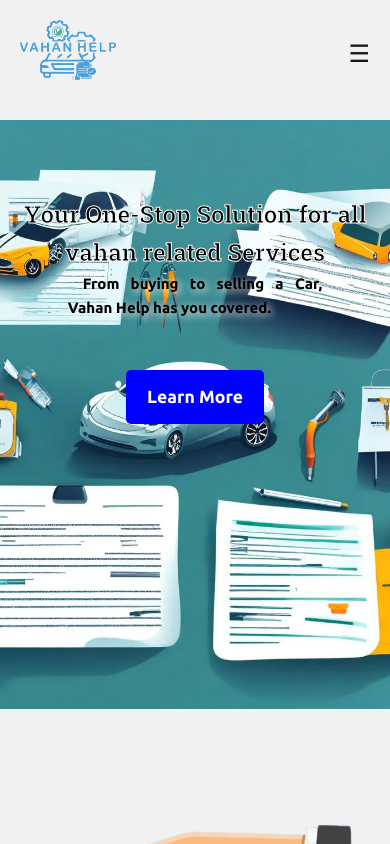
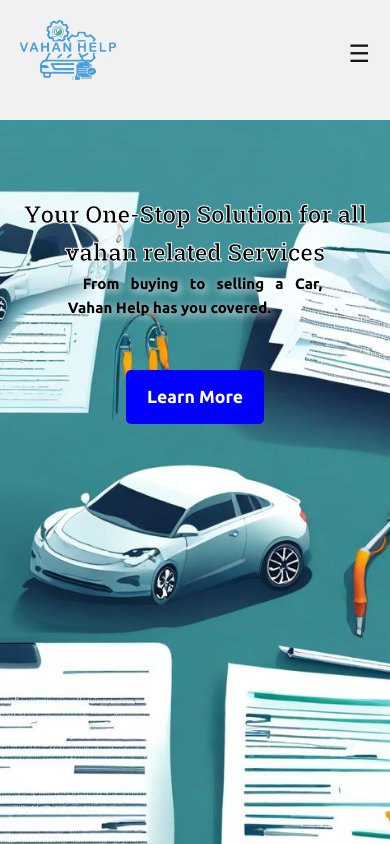
Before and after one commit to vahan-help/vahanhelpm, a website: page index.html in a window 390 px wide. Shown: the top 844 px of the page. Drawn offline with nearby package versions, Linux system fonts and the light colour scheme.

Commit message:
adjusted height of head in tab

```diff
--- a/style.css
+++ b/style.css
@@ -293,7 +293,7 @@ i {
 @media (max-width: 768px) {
     .head {
         padding: 10px 10px;
-        height: 70vh;
+        min-height: 70vh;
     }
 
     .head h1 {
```
